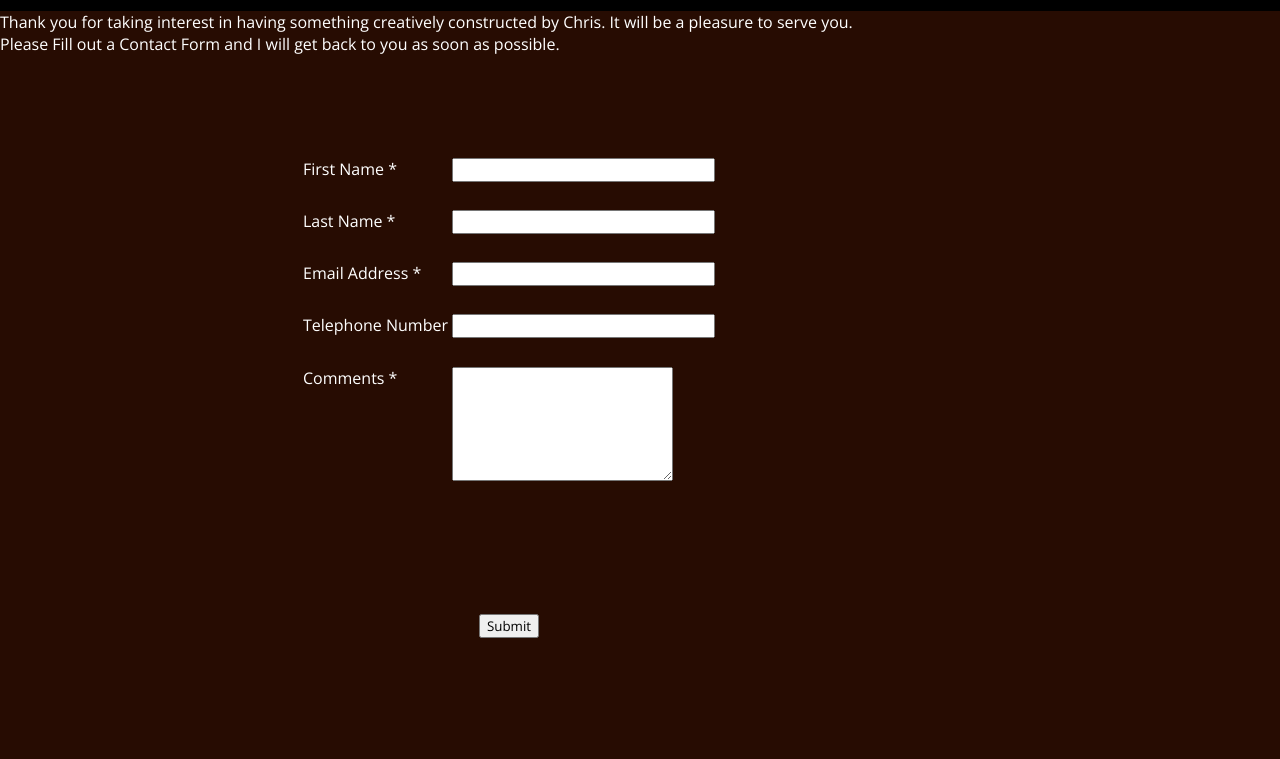
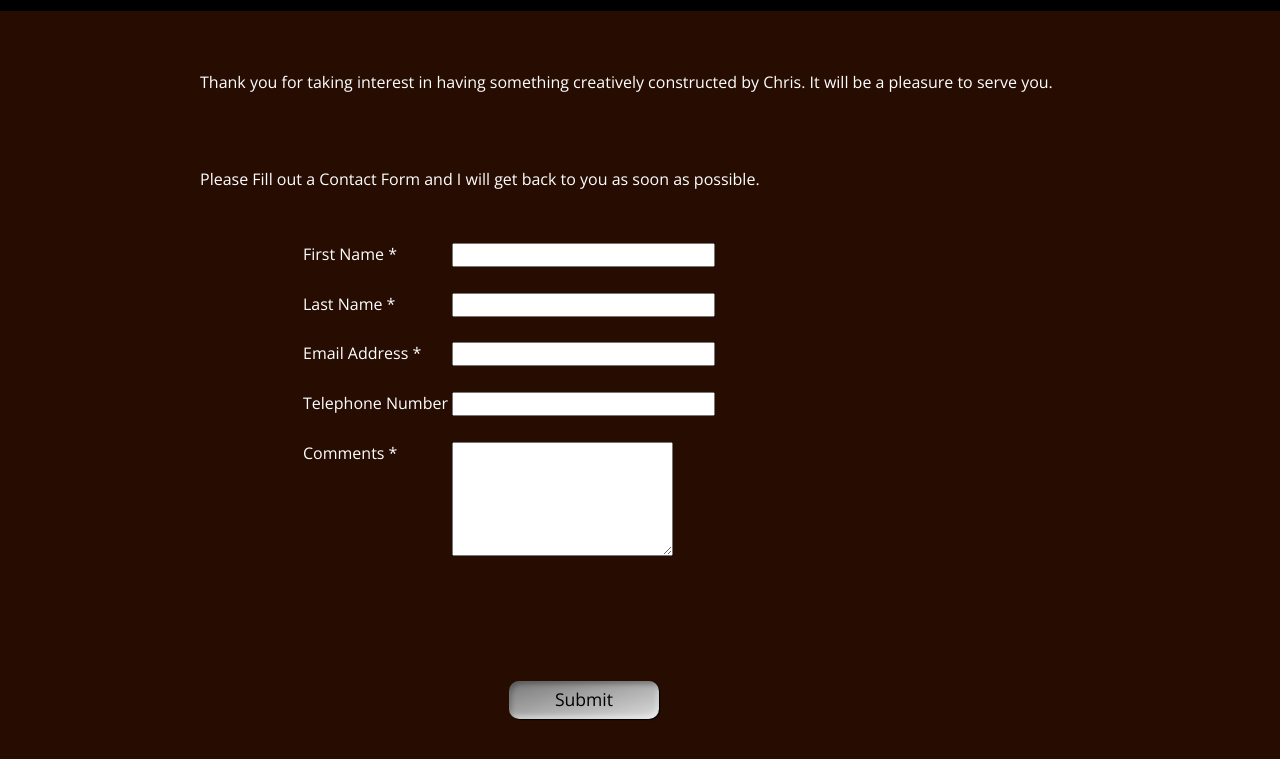
Before and after one commit to CG420/CG420.github.io, a website: page contact.html in a window 1280 px wide. Shown: the part 39-798 px from the top of the page. Drawn offline with nearby package versions, Linux system fonts and the light colour scheme.

Commit message:
changed contact button & css

```diff
--- a/contact.html
+++ b/contact.html
@@ -24,13 +24,13 @@
   <form action="https://formspree.io/YOUREMAIL@EXAMPLE.COM" method="POST">
     <input type="hidden" name="_next" value="//CG420.github.io/thanks.html">
     <input type="text" name="_gotcha" style="display:none">
-    <div class="quickFade">
+    <div id=thanks class="quickFade">
       Thank you for taking interest in having something creatively constructed by Chris. It will be a pleasure to serve you.
     </div>
 
     <table id=table1 height="500px width="900px">
       <thead>
-        Please Fill out a Contact Form and I will get back to you as soon as possible.
+        <div id="tablehead">Please Fill out a Contact Form and I will get back to you as soon as possible.</div>
       </thead>
       <tbody class="quickFade">
         <tr class="quickFade delayOne">
@@ -80,7 +80,7 @@
 
         <tr class="quickFade delaySix">
           <td colspan="2" style="text-align:center">
-            <input type="submit" value="Submit">
+            <button>Submit</button>
           </td>
         </tr>
       </tbody>
--- a/src/scss/contact.scss
+++ b/src/scss/contact.scss
@@ -66,13 +66,50 @@ main {
     max-width: 100%;
 }
 
+#thanks {
+    margin-top: 60px;
+    margin-left: 200px;
+}
+
 #table1 {
-    margin-top: 100px;
+    margin-top: 50px;
     margin-left: 300px;
+}
+
+#tablehead {
+    margin-top: 75px;
+    margin-left: 200px;
 }
 
 #toggleMenu {
     display: none;
+}
+
+button{
+    margin-left: 150px;
+}
+
+button {
+    width: 150px;
+    font-size: 1.1rem;
+    line-height: 2;
+    border-radius: 10px;
+    border: none;
+    background-image: linear-gradient(to bottom right, #777, #ddd);
+    box-shadow: 1px 1px 1px black,
+        inset 2px 3px 5px rgba(0, 0, 0, 0.3),
+        inset -2px -3px 5px rgba(255, 255, 255, 0.5);
+}
+
+button:focus,
+button:hover {
+    background-image: linear-gradient(to bottom right, #888, #eee);
+}
+
+button:active {
+    box-shadow: inset 2px 2px 1px black,
+        inset 2px 3px 5px rgba(0, 0, 0, 0.3),
+        inset -2px -3px 5px rgba(255, 255, 255, 0.5);
 }
 
 @media only screen and (max-width: 960px) {
```
Also changed, not shown: dist/css/contact.css, dist/css/contact.min.css.
